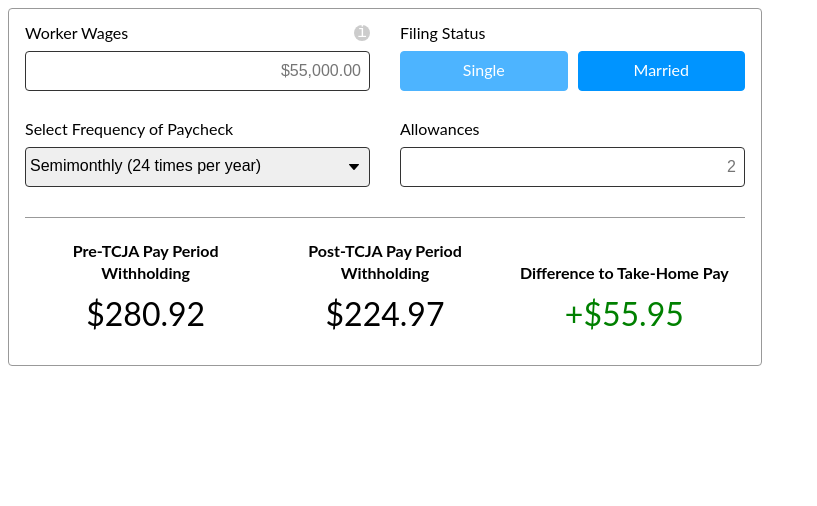
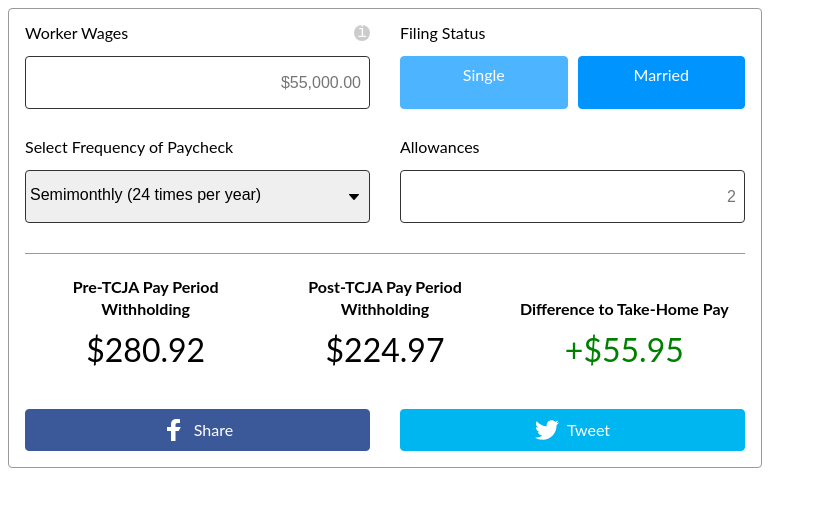
Before and after one commit to TaxFoundation/web-withholding-calculator, a React (Create React App) app: page / in a window 1280 px wide. Shown: the top 506 px of the page, without its empty margins (0-817 px from the left). Built offline with nearby package versions, Linux system fonts and the light colour scheme; the HTML template or start-up script is replaced by a standard one.

Commit message:
Add basic share buttons

```diff
--- a/src/App.js
+++ b/src/App.js
@@ -6,6 +6,7 @@ import IncomeInput from './components/IncomeInput';
 import PayrollPeriodSelector from './components/PayrollPeriodSelector';
 import AllowancesInput from './components/AllowancesInput';
 import ResultsTable from './components/ResultsTable';
+import ShareBoxes from './components/ShareBoxes';
 
 const Container = styled.div`
   background-color: #fff;
@@ -13,7 +14,7 @@ const Container = styled.div`
   border-radius: 4px;
   display: grid;
   grid-gap: 30px;
-  grid-template: 1fr 1fr 2fr / repeat(2, 1fr);
+  grid-template: 2fr 2fr 3fr 1fr / repeat(2, 1fr);
   font-family: ${props => props.theme.fontFamily};
   font-size: ${props => props.theme.fontSize};
   line-height: 1;
@@ -25,7 +26,7 @@ const Container = styled.div`
   }
 
   @media (max-width: 480px) {
-    grid-template: repeat(4, 1fr) 2fr / 100%;
+    grid-template: repeat(4, 1fr) 2fr 1fr / 100%;
   }
 `;
 
@@ -104,6 +105,7 @@ class App extends Component {
             update={this.updateAllowances}
           />
           <ResultsTable taxpayer={this.state} />
+          <ShareBoxes />
         </Container>
       </ThemeProvider>
     );
--- /dev/null
+++ b/src/components/ShareBoxes.js
@@ -0,0 +1,33 @@
+import React from 'react';
+import styled from 'styled-components';
+import { IconFacebook, IconTwitter } from './SocialIcons';
+
+const Container = styled.div`
+  display: grid;
+  grid-column: 1 / 3;
+  grid-gap: 30px;
+  grid-template: 1fr / 1fr 1fr;
+
+  @media (max-width: 480px) {
+    grid-column: span 1;
+  }
+`;
+
+const ShareBoxes = props => {
+  return (
+    <Container>
+      <IconFacebook color="#ffffff" fill="#3b5998" height="24px" text="Share" width="24px" />
+      <IconTwitter
+        color="#ffffff"
+        fill="#00b6f1"
+        height="24px"
+        message="See how much your paycheck will change under the Tax Cuts and Jobs Act"
+        hashtags={['TCJA']}
+        text="Tweet"
+        width="24px"
+      />
+    </Container>
+  );
+};
+
+export default ShareBoxes;
--- /dev/null
+++ b/src/components/SocialIcons.js
@@ -0,0 +1,121 @@
+import React from 'react';
+import styled from 'styled-components';
+
+const SocialIcon = styled.a`
+  align-items: center;
+  background-color: ${props => (props.fill ? props.fill : '#999999')};
+  border: 1px solid ${props => (props.fill ? props.fill : '#999999')};
+  border-radius: 4px;
+  color: ${props => (props.color ? props.color : '#ffffff')};
+  display: flex;
+  justify-content: center;
+  margin: auto 0;
+  padding: 0.5rem;
+  text-decoration: none;
+
+  svg {
+    margin-right: 0.5rem;
+    max-height: ${props => (props.height ? props.height : '48px')};
+    max-width: ${props => (props.width ? props.width : '48px')};
+  }
+`;
+
+const IconTwitter = props => {
+  return (
+    <SocialIcon
+      fill={props.fill}
+      href={
+        'https://twitter.com/intent/tweet?' +
+        'text=' +
+        encodeURI(props.message) +
+        (props.hashtags ? '&hashtags=' + props.hashtags : '') +
+        (props.noVia ? '' : '&via=taxfoundation') +
+        '&url=' +
+        encodeURI(window.location.href)
+      }
+      target="_blank"
+      height={props.height}
+      width={props.width}
+    >
+      <svg id="twitter" viewBox="0 0 48 48">
+        <path
+          fill={props.color}
+          d="M48,9.11341c-1.76603,0.78322-3.66389,1.31268-5.65607,1.55067 c2.03332-1.21873,3.5948-3.14867,4.33001-5.44828c-1.90268,1.12855-4.01024,1.94811-6.25344,2.3898 c-1.79636-1.914-4.35574-3.10992-7.18805-3.10992c-5.43885,0-9.84807,4.40923-9.84807,9.84756 c0,0.77191,0.0871,1.5234,0.25495,2.24422c-8.1844-0.41065-15.4407-4.33121-20.29778-10.28923 C2.49387,7.75272,2.0083,9.44432,2.0083,11.24909c0,3.41649,1.73858,6.43073,4.38093,8.19676 c-1.61427-0.05109-3.13272-0.49415-4.4605-1.23177c-0.00069,0.04115-0.00084,0.08231-0.00084,0.1238 c0,4.77144,3.39452,8.75168,7.8996,9.6563c-0.82642,0.22494-1.69641,0.34532-2.5945,0.34532 c-0.63458,0-1.25149-0.06173-1.8528-0.17661c1.25319,3.91234,4.89001,6.75958,9.19929,6.83914 c-3.37036,2.64116-7.61654,4.21549-12.23032,4.21549C1.55427,39.21751,0.77036,39.17088,0,39.08 c4.35814,2.79408,9.53447,4.42431,15.09573,4.42431c18.11374,0,28.0189-15.00571,28.0189-28.01916 c0-0.42694-0.00959-0.85164-0.02846-1.27394C45.01011,12.82274,46.67978,11.08826,48,9.11341z"
+        />
+      </svg>
+      {props.text ? <span>{props.text}</span> : null}
+    </SocialIcon>
+  );
+};
+
+const IconFacebook = props => {
+  return (
+    <SocialIcon
+      fill={props.fill}
+      href={
+        'https://www.facebook.com/dialog/share?app_id=123259711705584&display=page&href=' +
+        encodeURI(window.location.href) +
+        '&redirect_uri=' +
+        encodeURI(window.location.href)
+      }
+      target="_blank"
+      height={props.height}
+      width={props.width}
+    >
+      <svg id="facebook" viewBox="0 0 48 48">
+        <path
+          fill={props.color}
+          d="M18.06306,46L18,26h-8v-8h8v-5c0-7.42279,4.59664-11,11.21828-11 c3.17183,0,5.89786,0.23615,6.6923,0.3417v7.75726l-4.59246,0.00209c-3.60122,0-4.2985,1.71125-4.2985,4.22238V18H37.5l-4,8 h-6.48038v20H18.06306z"
+        />
+      </svg>
+      {props.text ? <span>{props.text}</span> : null}
+    </SocialIcon>
+  );
+};
+
+const IconLinkedIn = props => {
+  return (
+    <SocialIcon
+      fill={props.fill}
+      href={
+        'https://www.linkedin.com/shareArticle?mini=true&url=' +
+        encodeURI(window.location.href) +
+        (props.message ? '&summary=' + encodeURI(props.message) : '')
+      }
+      target="_blank"
+      height={props.height}
+      width={props.width}
+    >
+      <svg id="linkedin" viewBox="0 0 48 48">
+        <path
+          fill={props.color}
+          d="M10.74,48H1V16h9.74V48z M5.75,11.5C2.56,11.5,0,8.94,0,5.75C0,2.56,2.56,0,5.75,0
+          c3.18,0,5.75,2.56,5.75,5.75C11.5,8.94,8.93,11.5,5.75,11.5z M48,48H38V32.41c0-3.72,0.1-8.41-5-8.41c-5.18,0-6,3.82-6,8v16H16.98
+          V16h9.54v4.32h0.13C27.98,17.8,31.16,15,36,15c10.07,0,12,6.77,12,15.4V48z"
+        />
+      </svg>
+      {props.text ? <span>{props.text}</span> : null}
+    </SocialIcon>
+  );
+};
+
+const IconEmail = props => {
+  return (
+    <SocialIcon
+      fill={props.fill}
+      href={`mailto:?subject=${props.emailSubject}&body=${props.emailBody}`}
+      height={props.height}
+      width={props.width}
+    >
+      <svg id="email" viewBox="0 0 64 64">
+        <path
+          fill={props.color}
+          d="M3.5,25l12.1,8.8l16.8-9.1c0.5-0.3,1,0.4,0.6,0.8L19,37v19.4c0,0.9,1.1,1.4,1.7,0.7L31,45.5L49.5,59c0.6,0.4,1.4,0.1,1.6-0.6l10-54c0.1-0.8-0.6-1.4-1.3-1.1l-56,20C3,23.6,2.9,24.6,3.5,25z"
+        />
+      </svg>
+      {props.text ? <span>{props.text}</span> : null}
+    </SocialIcon>
+  );
+};
+
+export { IconTwitter, IconFacebook, IconLinkedIn, IconEmail };
```
